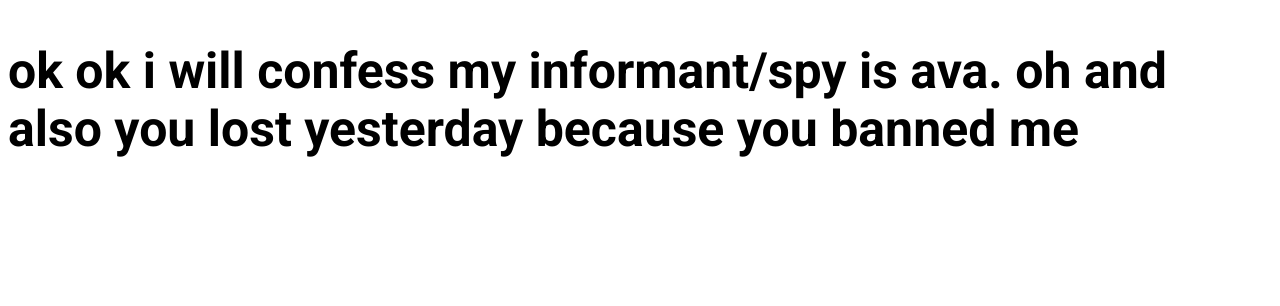
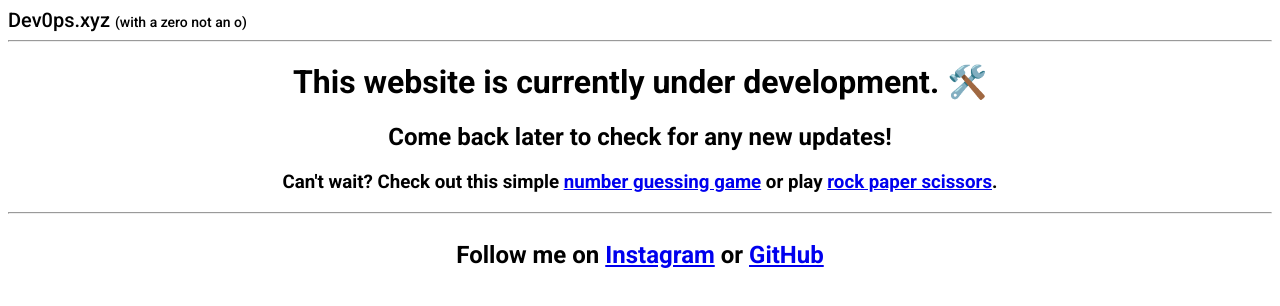
Before and after one commit to thedev0ps/thedev0ps.github.io, a plain HTML site: page index.html in a window 1280 px wide. Drawn offline with Linux system fonts and the light colour scheme.

Commit message:
chore: removed ava spy

```diff
--- a/index.html
+++ b/index.html
@@ -6,7 +6,7 @@
     <title>Dev0ps.xyz</title>
     <link rel="stylesheet" href="/styles/main.css">
 </head>
-<!-- <body>
+<body>
     <nav>
         Dev0ps.xyz <span style="font-size: 14px;">(with a zero not an o)</span>
     </nav>
@@ -16,10 +16,9 @@
         <h2>Come back later to check for any new updates!</h2>
         <h3>Can't wait? Check out this simple <a href="/number-guessing-game/">number guessing game</a> or play <a href="/rock-paper-scissors/">rock paper scissors</a>.</h3>
         <hr>
-    </div> -->
+    </div>
     <div class="socials">
-        <!-- <h2>Follow me on <a href="https://instagram.com/adamalshouli">Instagram</a> or <a href="https://github.com/adamalshouli">GitHub</a></h2> -->
-        <h1 style="font-size: 50px;">ok ok i will confess my informant/spy is ava. oh and also you lost yesterday because you banned me</h1>
+        <h2>Follow me on <a href="https://instagram.com/adamalshouli">Instagram</a> or <a href="https://github.com/adamalshouli">GitHub</a></h2>
     </div>
 </body>
 </html>
```
